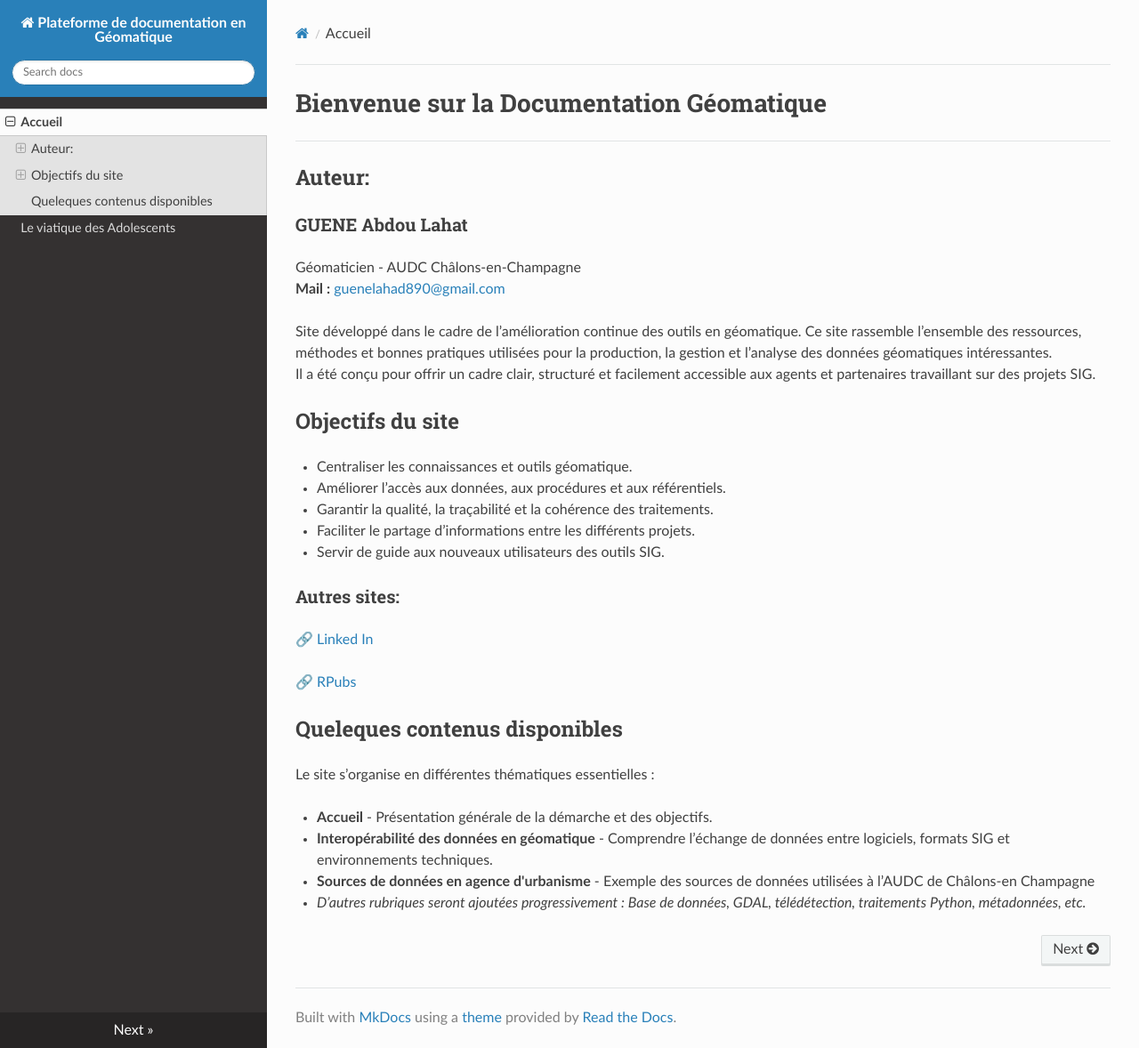
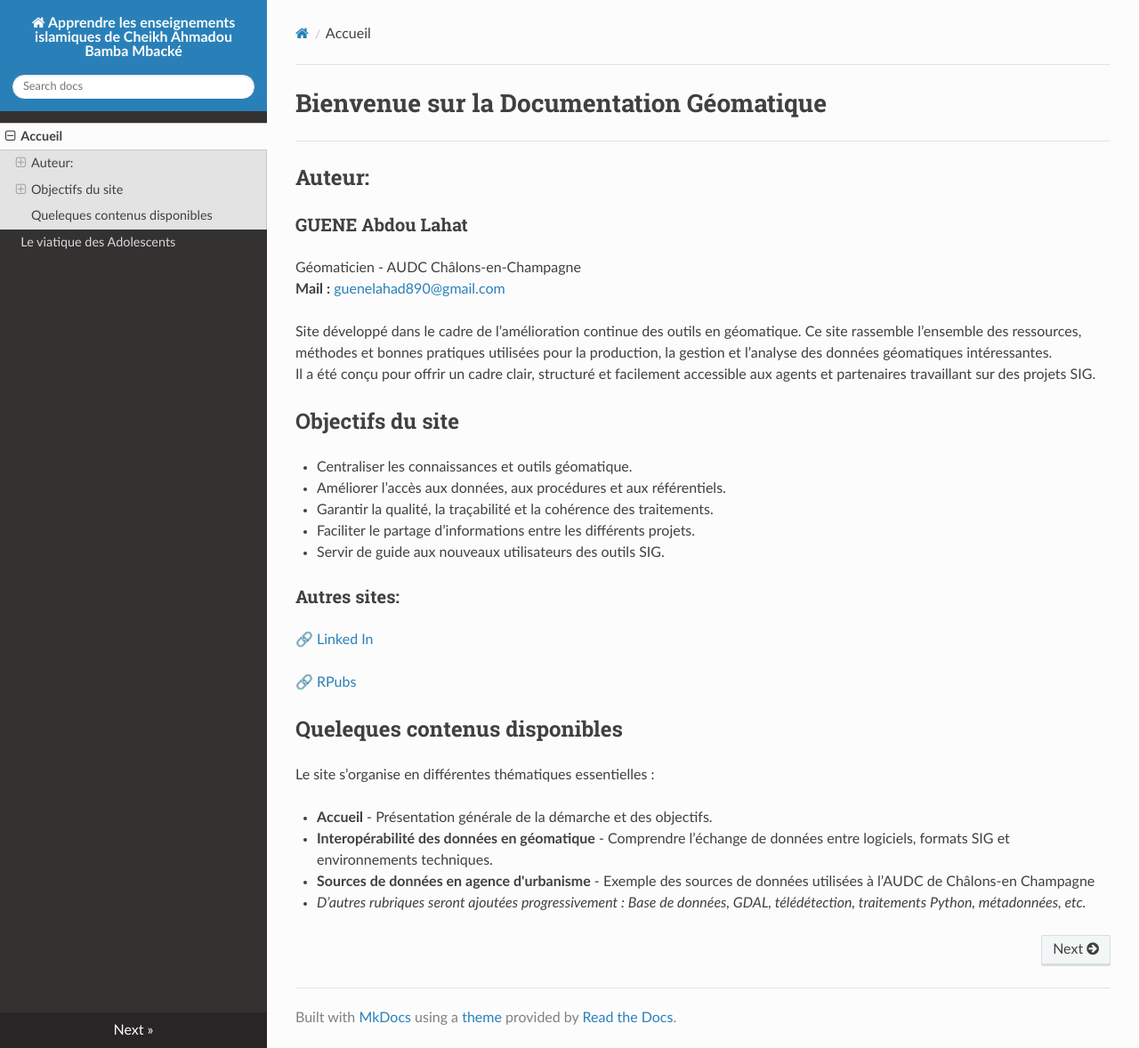
Before and after one commit to abdou0796/Apprendre-ta-r-ligion, an MkDocs documentation site: the page built from docs/index.md, in a window 1280 px wide and 1178 px high. Shown: the whole window at 89% size. Built offline with MkDocs 1.6.1, drawn with Linux system fonts in a browser that asks for light colours; nearby versions of some CDN libraries.

Commit message:
Update mkdocs.yml

```diff
--- a/mkdocs.yml
+++ b/mkdocs.yml
@@ -1,5 +1,4 @@
-site_name: Plateforme de documentation en Géomatique
-
+site_name: Apprendre les enseignements islamiques de Cheikh Ahmadou Bamba Mbacké
 theme:
   name: readthedocs
 
```
